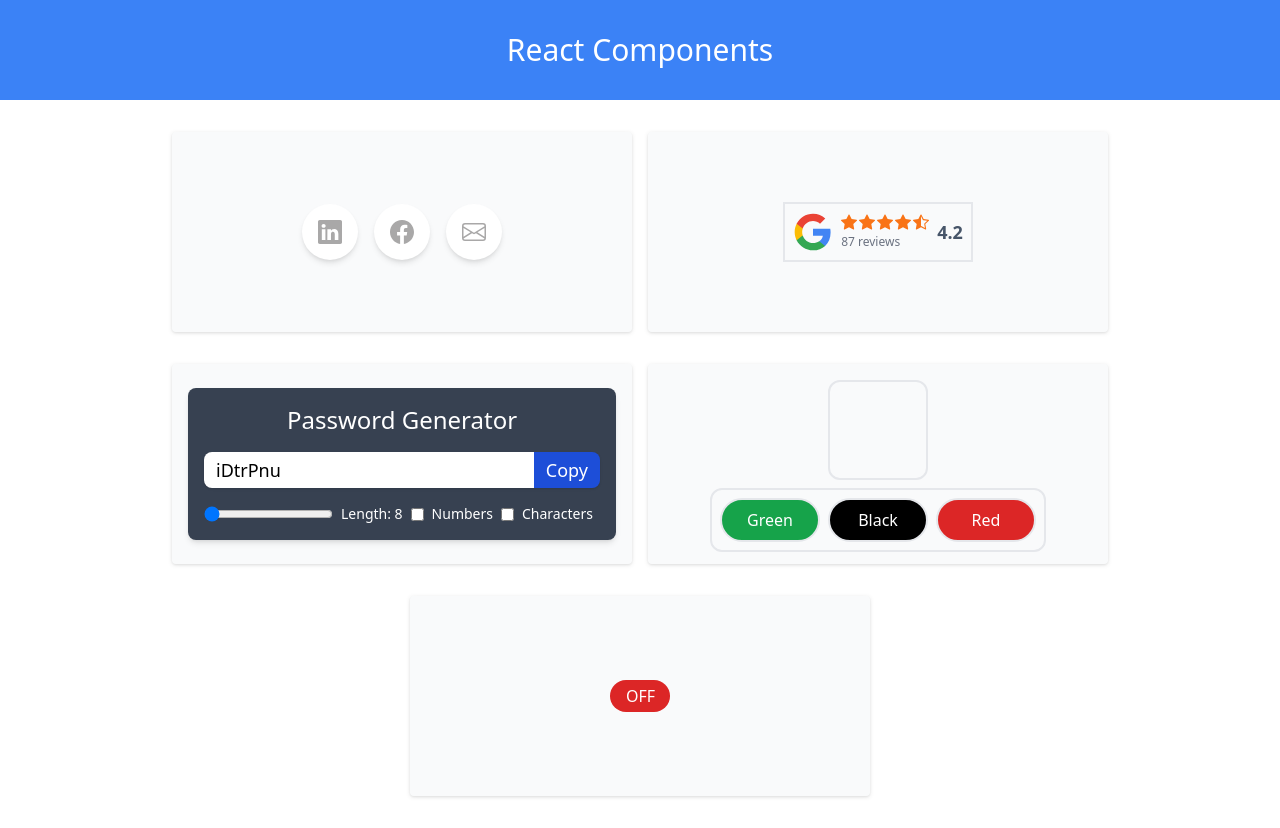
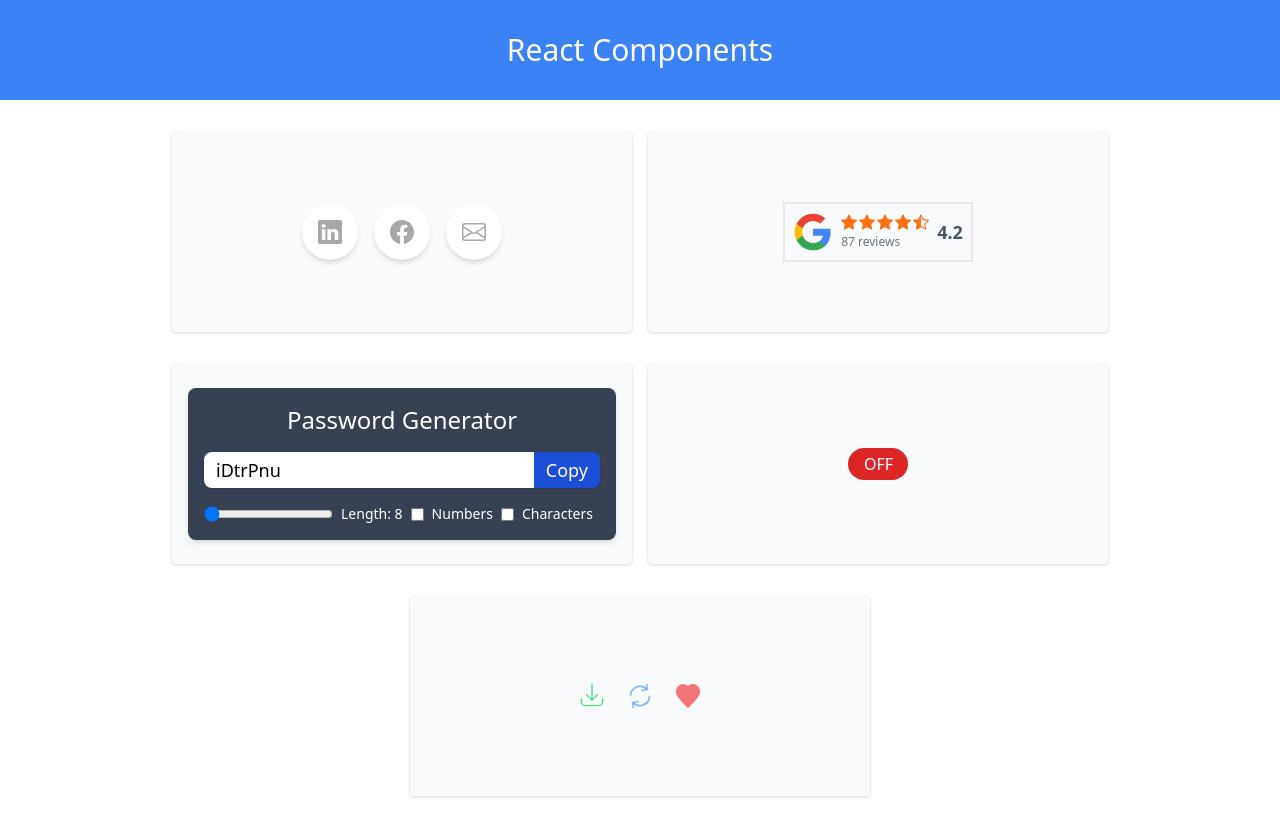
Before and after one commit to MuhammadUsmanMushtaq/react-components, a React (Create React App) app: page / in a window 1280 px wide. Built offline with nearby package versions, Linux system fonts and the light colour scheme.

Commit message:
new component added

```diff
--- a/src/App.js
+++ b/src/App.js
@@ -3,8 +3,8 @@ import Card from '../src/components/Card';
 import Toggle from '../src/components/Toggle';
 import StarRating from '../src/components/StarRating';
 import SharingPost from '../src/components/SharingPost';
-import BgChanger from './components/BgChanger';
 import PasswordGen from './components/PasswordGen';
+import Bounce from './components/Bounce';
 
 function App() {
   return (
@@ -19,11 +19,12 @@ function App() {
         <Card>
           <PasswordGen />
         </Card>
+
         <Card>
-          <BgChanger />
+          <Toggle />
         </Card>
         <Card>
-          <Toggle />
+          <Bounce />
         </Card>
       </Layout>
     </>
--- /dev/null
+++ b/src/components/Bounce.jsx
@@ -0,0 +1,50 @@
+import React from 'react';
+
+const Bounce = () => {
+  return (
+    <>
+      <div className='flex justify-center gap-4'>
+        <svg
+          class='animate-bounce w-8 h-8 text-green-400 '
+          aria-hidden='true'
+          xmlns='http://www.w3.org/2000/svg'
+          fill='none'
+          viewBox='0 0 24 24'
+        >
+          <path
+            stroke='currentColor'
+            stroke-linecap='round'
+            stroke-linejoin='round'
+            stroke-width='1'
+            d='M4 15v2a3 3 0 0 0 3 3h10a3 3 0 0 0 3-3v-2m-8 1V4m0 12-4-4m4 4 4-4'
+          />
+        </svg>
+        <svg
+          class=' animate-spin w-8 h-8 text-blue-400'
+          aria-hidden='true'
+          xmlns='http://www.w3.org/2000/svg'
+          fill='none'
+          viewBox='0 0 24 24'
+        >
+          <path
+            stroke='currentColor'
+            stroke-linecap='round'
+            stroke-linejoin='round'
+            d='M17.7 7.7A7.1 7.1 0 0 0 5 10.8M18 4v4h-4m-7.7 8.3A7.1 7.1 0 0 0 19 13.2M6 20v-4h4'
+          />
+        </svg>
+        <svg
+          class='animate-pulse w-8 h-8 text-red-500'
+          aria-hidden='true'
+          xmlns='http://www.w3.org/2000/svg'
+          fill='currentColor'
+          viewBox='0 0 24 24'
+        >
+          <path d='m12.7 20.7 6.2-7.1c2.7-3 2.6-6.5.8-8.7A5 5 0 0 0 16 3c-1.3 0-2.7.4-4 1.4A6.3 6.3 0 0 0 8 3a5 5 0 0 0-3.7 1.9c-1.8 2.2-2 5.8.8 8.7l6.2 7a1 1 0 0 0 1.4 0Z' />
+        </svg>
+      </div>
+    </>
+  );
+};
+
+export default Bounce;
```
